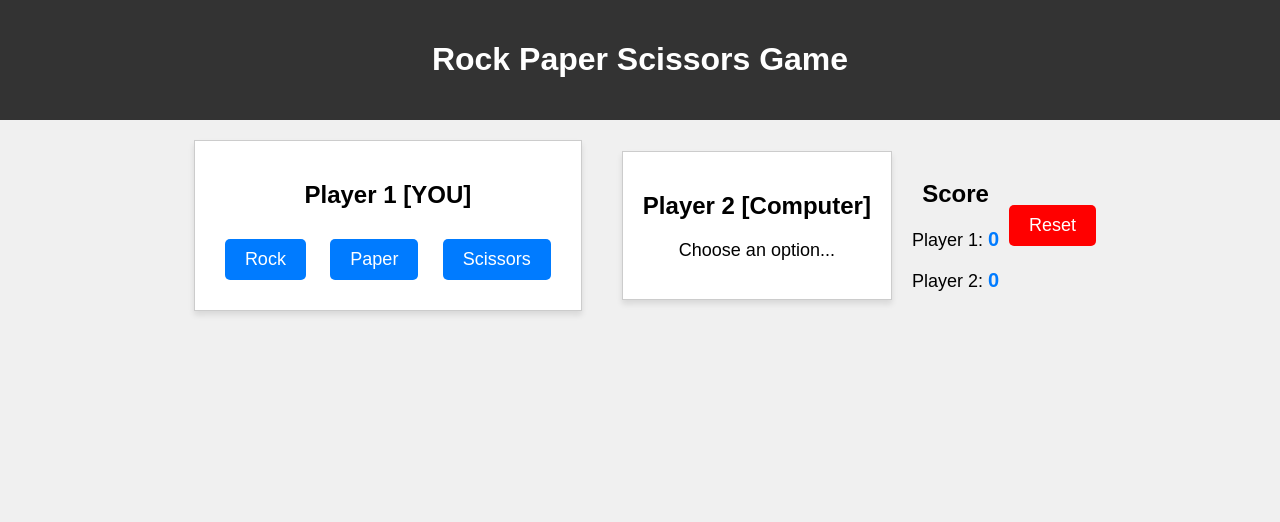
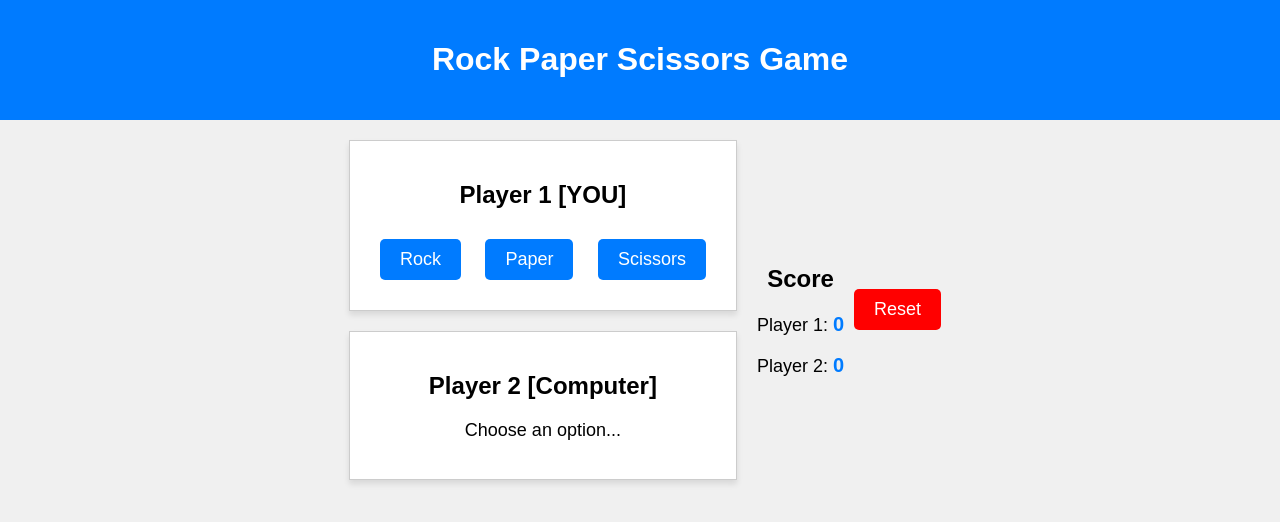
Before and after one commit to bonaventureogeto/Learn-JavaScript, a website: page rock-paper-scissors/index.html in a window 1280 px wide. Drawn offline with Linux system fonts and the light colour scheme.

Commit message:
style update

```diff
--- a/rock-paper-scissors/index.html
+++ b/rock-paper-scissors/index.html
@@ -11,6 +11,7 @@
         <h1>Rock Paper Scissors Game</h1>
     </header>
     <main>
+        <div>
             <div class="player">
                 <h2>Player 1 [YOU]</h2>
                 <button id="rock">Rock</button>
@@ -20,6 +21,7 @@
             <div class="player">
                 <h2>Player 2 [Computer]</h2>
                 <p id="result">Choose an option...</p>
+            </div>
         </div>
         <div class="scoreboard">
             <h2>Score</h2>
--- a/rock-paper-scissors/style.css
+++ b/rock-paper-scissors/style.css
@@ -7,7 +7,7 @@ body {
 }
 
 header {
-    background-color: #333;
+    background-color: #007bff;
     color: white;
     padding: 20px 0;
 }
```
Lines whose indentation alone changed are shown as unchanged.
